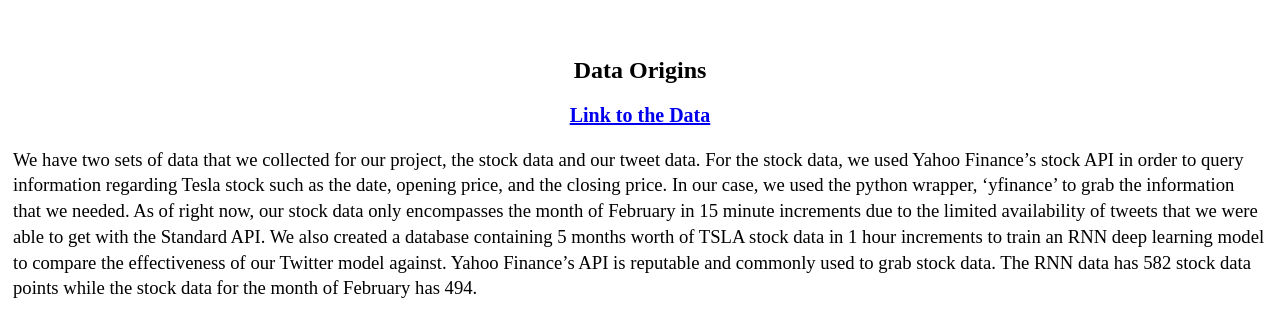
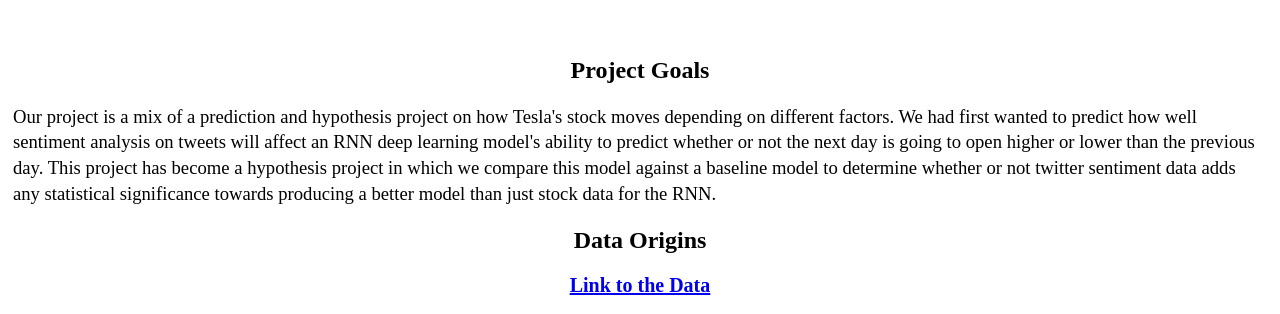
Before and after one commit to chekfung/teslatothemoon, a plain HTML site: page data.html in a window 1280 px wide. Shown: the part 423-737 px from the top of the page. Drawn offline with Linux system fonts and the light colour scheme.

Commit message:
fixed some stuff in the html

```diff
--- a/data.html
+++ b/data.html
@@ -14,9 +14,12 @@
         <h4>Jeremy Chen, Steven Cheung, Jason Ho, Neal Mahajan</h4>
 
         <p><br></p>
+        <h2>Project Goals</h2>
+        <p dir="ltr" style="line-height:1.38;margin-top:0pt;margin-bottom:0pt;"><span style="font-size:14pt;font-family:'Times New Roman';color:#000000;background-color:transparent;font-weight:400;font-style:normal;font-variant:normal;text-decoration:none;vertical-align:baseline;white-space:pre;white-space:pre-wrap;">Our project is a mix of a prediction and hypothesis project on how Tesla's stock moves depending on different factors. We had first wanted to predict how well sentiment analysis on tweets will affect an RNN deep learning model's ability to predict whether or not the next day is going to open higher or lower than the previous day. This project has become a hypothesis project in which we compare this model against a baseline model to determine whether or not twitter sentiment data adds any statistical significance towards producing a better model than just stock data for the RNN. &nbsp;</span></p>
+
         <h2> Data Origins</h2>
         <h3><a href="https://drive.google.com/drive/folders/1p89MmR6Mu4QZKpLibk-yO8QgcrVXosb6?usp=sharing">Link to the Data</a></h2>
-        <p dir="ltr" style="line-height:1.38;margin-top:0pt;margin-bottom:0pt;"><span style="font-size:14pt;font-family:'Times New Roman';color:#000000;background-color:transparent;font-weight:400;font-style:normal;font-variant:normal;text-decoration:none;vertical-align:baseline;white-space:pre;white-space:pre-wrap;">We have two sets of data that we collected for our project, the stock data and our tweet data. For the stock data, we used Yahoo Finance’s stock API in order to query information regarding Tesla stock such as the date, opening price, and the closing price. In our case, we used the python wrapper, ‘yfinance’ to grab the information that we needed. As of right now, our stock data only encompasses the month of February in 15 minute increments due to the limited availability of tweets that we were able to get with the Standard API. We also created a database containing 5 months worth of TSLA stock data in 1 hour increments to train an RNN deep learning model to compare the effectiveness of our Twitter model against. Yahoo Finance’s API is reputable and commonly used to grab stock data. The RNN data has 582 stock data points while the stock data for the month of February has 494.&nbsp;</span></p>
+        <p dir="ltr" style="line-height:1.38;margin-top:0pt;margin-bottom:0pt;"><span style="font-size:14pt;font-family:'Times New Roman';color:#000000;background-color:transparent;font-weight:400;font-style:normal;font-variant:normal;text-decoration:none;vertical-align:baseline;white-space:pre;white-space:pre-wrap;">We have two sets of data that we collected for our project, the stock data and our tweet data. For the stock data, we used Yahoo Finance’s stock API in order to query information regarding Tesla stock such as the date, opening price, and the closing price. In our case, we used the python wrapper, ‘yfinance’ to grab the information that we needed. As of right now, our stock data only encompasses the month of February in 15 minute increments due to the limited availability of tweets that we were able to get with the Standard API. We also created a database containing 5 months worth of TSLA stock data in 1 hour increments to train an RNN deep learning model to compare the effectiveness of our Twitter model against. Yahoo Finance’s API is reputable and commonly used to grab stock data. The RNN data has 582 stock data points while the stock data for the month of February has 494. Note: The csvs in our data represent the smaller, easy to read downloadable data.&nbsp;</span></p>
         <p>
 
         <img src="imgs/rnn_data.png" alt="Rnn Data" class="graphs">
```
Also changed, not shown: 1 other file.
